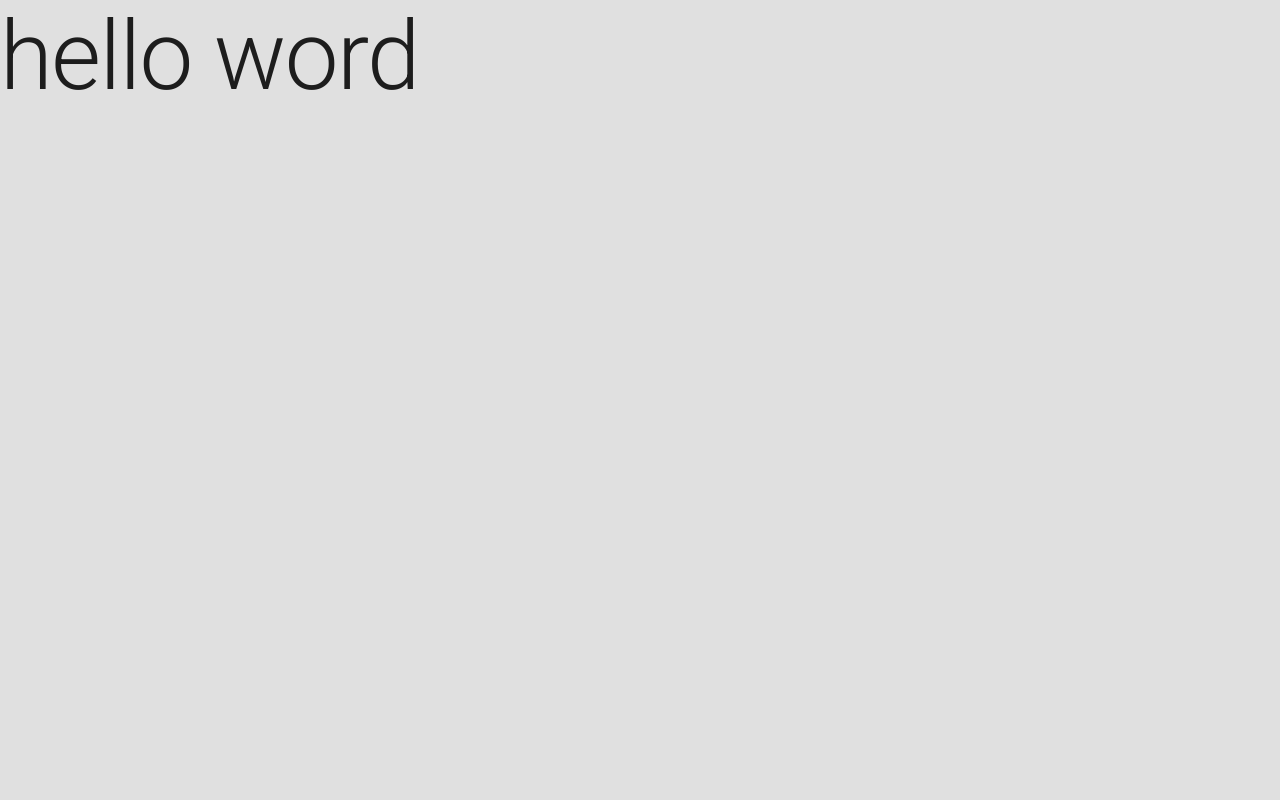
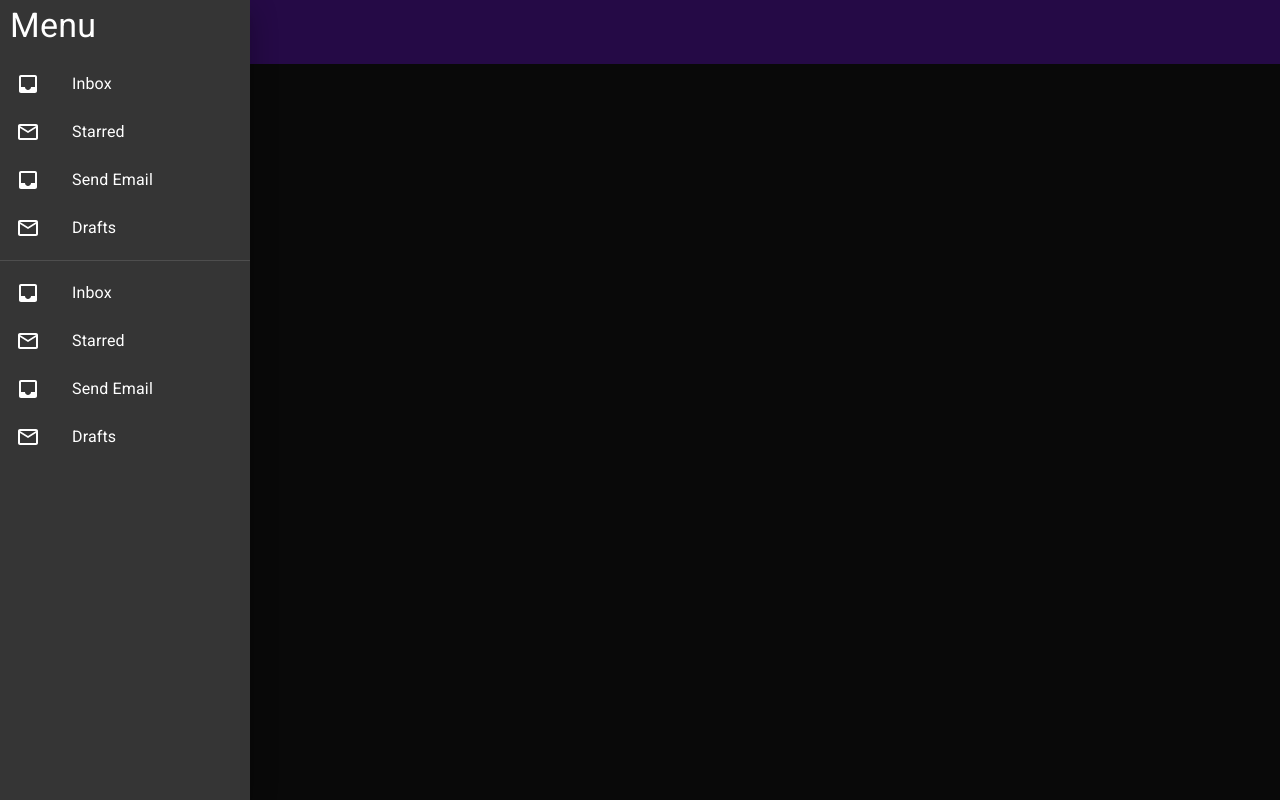
Before and after one commit to luix30182/openjira, a Next.js app: page / in a window 1280 px wide. Built offline with nearby package versions, Linux system fonts and the light colour scheme.

Commit message:
Added navbar

```diff
--- /dev/null
+++ b/components/layouts/Layout.tsx
@@ -0,0 +1,33 @@
+import { Box } from '@mui/material';
+import Head from 'next/head';
+import { FC } from 'react';
+import { Navbar, Sidebar } from '../ui';
+
+interface Props {
+  title?: string;
+}
+
+export const Layout: FC<Props> = ({ title = 'OpenJira', children }) => {
+  return (
+    <Box
+      sx={{
+        flexFlow: 1
+      }}
+    >
+      <Head>
+        <title>{title}</title>
+      </Head>
+
+      <Navbar />
+      <Sidebar />
+
+      <Box
+        sx={{
+          padding: '10px 20px'
+        }}
+      >
+        {children}
+      </Box>
+    </Box>
+  );
+};
--- /dev/null
+++ b/components/layouts/index.ts
@@ -0,0 +1 @@
+export * from './Layout';
--- /dev/null
+++ b/components/ui/Navbar.tsx
@@ -0,0 +1,15 @@
+import { AppBar, IconButton, Toolbar, Typography } from '@mui/material';
+import MenuIcon from '@mui/icons-material/Menu';
+
+export const Navbar = () => {
+  return (
+    <AppBar position="sticky">
+      <Toolbar>
+        <IconButton size="large" edge="start">
+          <MenuIcon />
+        </IconButton>
+        <Typography variant="h6">OpenJira</Typography>
+      </Toolbar>
+    </AppBar>
+  );
+};
--- /dev/null
+++ b/components/ui/Sidebar.tsx
@@ -0,0 +1,56 @@
+import {
+  Box,
+  Divider,
+  Drawer,
+  List,
+  ListItem,
+  ListItemIcon,
+  ListItemText,
+  Typography
+} from '@mui/material';
+import MailOutlineIcon from '@mui/icons-material/MailOutline';
+import InboxIcon from '@mui/icons-material/Inbox';
+
+const menuItems = ['Inbox', 'Starred', 'Send Email', 'Drafts'];
+
+export const Sidebar = () => {
+  return (
+    <Drawer
+      anchor="left"
+      open={true}
+      onClose={() => console.log('closeDrawer')}
+    >
+      <Box sx={{ width: 250 }}>
+        <Box
+          sx={{
+            padding: '5px 10px'
+          }}
+        >
+          <Typography variant="h4">Menu</Typography>
+        </Box>
+
+        <List>
+          {menuItems.map((text, index) => (
+            <ListItem button key={text}>
+              <ListItemIcon>
+                {index % 2 ? <MailOutlineIcon /> : <InboxIcon />}
+              </ListItemIcon>
+              <ListItemText primary={text} />
+            </ListItem>
+          ))}
+        </List>
+        <Divider />
+        <List>
+          {menuItems.map((text, index) => (
+            <ListItem button key={text}>
+              <ListItemIcon>
+                {index % 2 ? <MailOutlineIcon /> : <InboxIcon />}
+              </ListItemIcon>
+              <ListItemText primary={text} />
+            </ListItem>
+          ))}
+        </List>
+      </Box>
+    </Drawer>
+  );
+};
--- /dev/null
+++ b/components/ui/index.ts
@@ -0,0 +1,2 @@
+export * from './Navbar';
+export * from './Sidebar';
--- a/pages/_app.tsx
+++ b/pages/_app.tsx
@@ -2,10 +2,11 @@ import '../styles/globals.css';
 import type { AppProps } from 'next/app';
 import { CssBaseline, ThemeProvider } from '@mui/material';
 import { lightTheme } from '../themes';
+import { darkTheme } from '../themes/dark';
 
 function MyApp({ Component, pageProps }: AppProps) {
   return (
-    <ThemeProvider theme={lightTheme}>
+    <ThemeProvider theme={darkTheme}>
       <CssBaseline />
       <Component {...pageProps} />
     </ThemeProvider>
--- a/pages/index.tsx
+++ b/pages/index.tsx
@@ -1,8 +1,13 @@
+import type { NextPage } from 'next';
+import { Layout } from '../components/layouts';
 import { Typography } from '@mui/material';
-import type { NextPage } from 'next';
 
 const HomePage: NextPage = () => {
-  return <Typography variant="h1">hello word</Typography>;
+  return (
+    <Layout title="OpenJira">
+      <Typography variant="h1">Hello</Typography>
+    </Layout>
+  );
 };
 
 export default HomePage;
--- a/themes/dark.ts
+++ b/themes/dark.ts
@@ -3,5 +3,17 @@ import { createTheme } from '@mui/material';
 export const darkTheme = createTheme({
   palette: {
     mode: 'dark'
+  },
+  components: {
+    MuiAppBar: {
+      defaultProps: {
+        elevation: 0
+      },
+      styleOverrides: {
+        root: {
+          backgroundColor: '#4a148c'
+        }
+      }
+    }
   }
 });
--- a/themes/light.ts
+++ b/themes/light.ts
@@ -7,5 +7,13 @@ export const lightTheme = createTheme({
     background: {
       default: grey[300]
     }
+  },
+  components: {
+    MuiAppBar: {
+      defaultProps: {
+        elevation: 0
+      },
+      styleOverrides: {}
+    }
   }
 });
```
